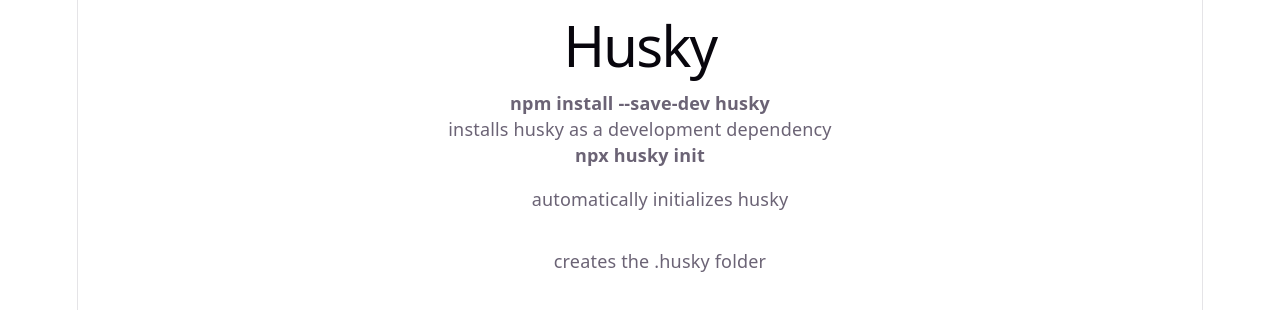
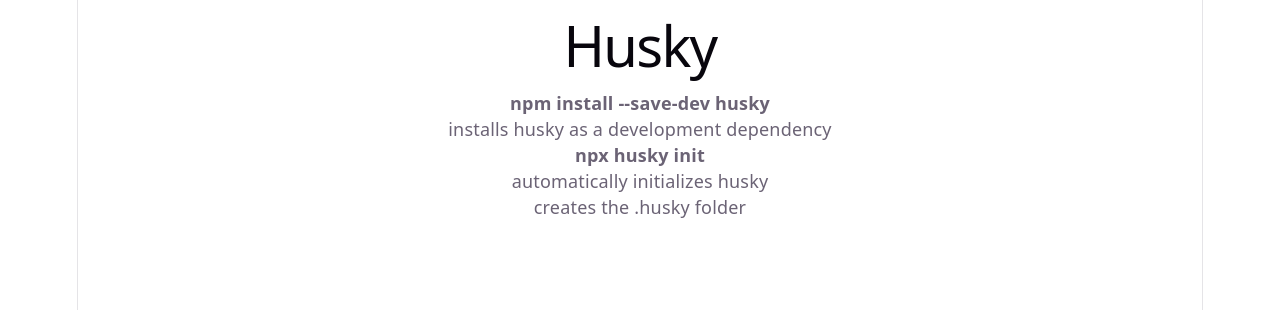
Before and after one commit to Kakechu/husky-demo, a React (Vite) app: page / in a window 1280 px wide. Shown: the top 310 px of the page. Built offline with nearby package versions, Linux system fonts and the light colour scheme.

Commit message:
add pre-push file

```diff
--- a/src/App.tsx
+++ b/src/App.tsx
@@ -5,12 +5,10 @@
     <>
       <h1>Husky</h1>
       <strong>npm install --save-dev husky</strong>
-
       <div>installs husky as a development dependency</div>
-
       <strong>npx husky init</strong>
-      <ul>automatically initializes husky</ul>
-      <ul>creates the .husky folder</ul>
+      <div>automatically initializes husky</div>
+      <div>creates the .husky folder</div>
     </>
   )
 }
--- a/src/add.ts
+++ b/src/add.ts
@@ -3,5 +3,5 @@
 }
 
 export function helloWorld() {
-    console.log("hello world!");
+  console.log('hello world!!');
 }
```
Also changed, not shown: 2 other files (tests, documents, lock files or other folders).
